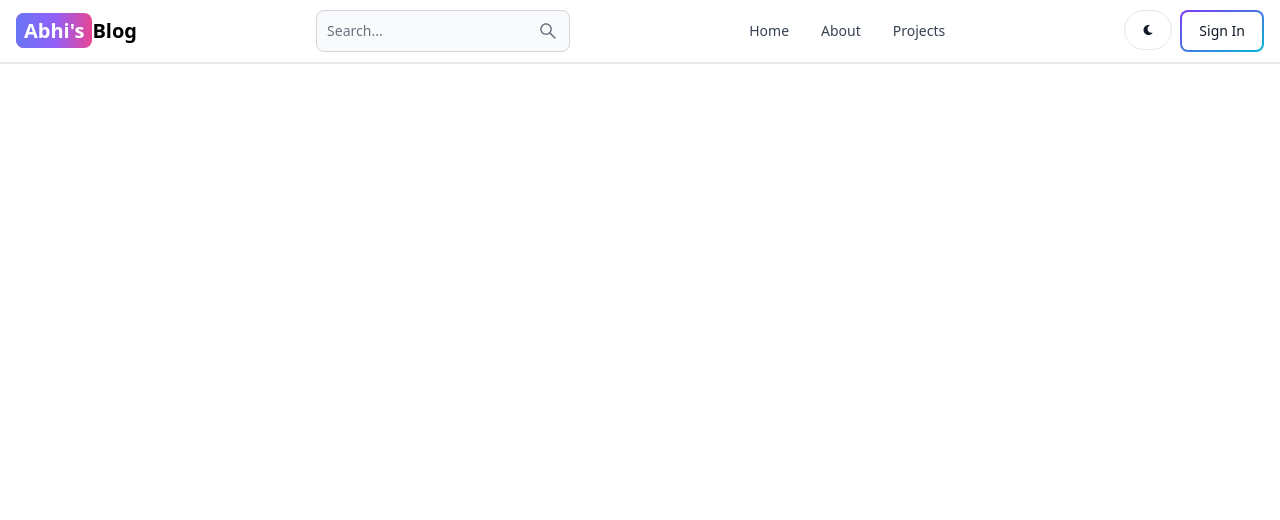
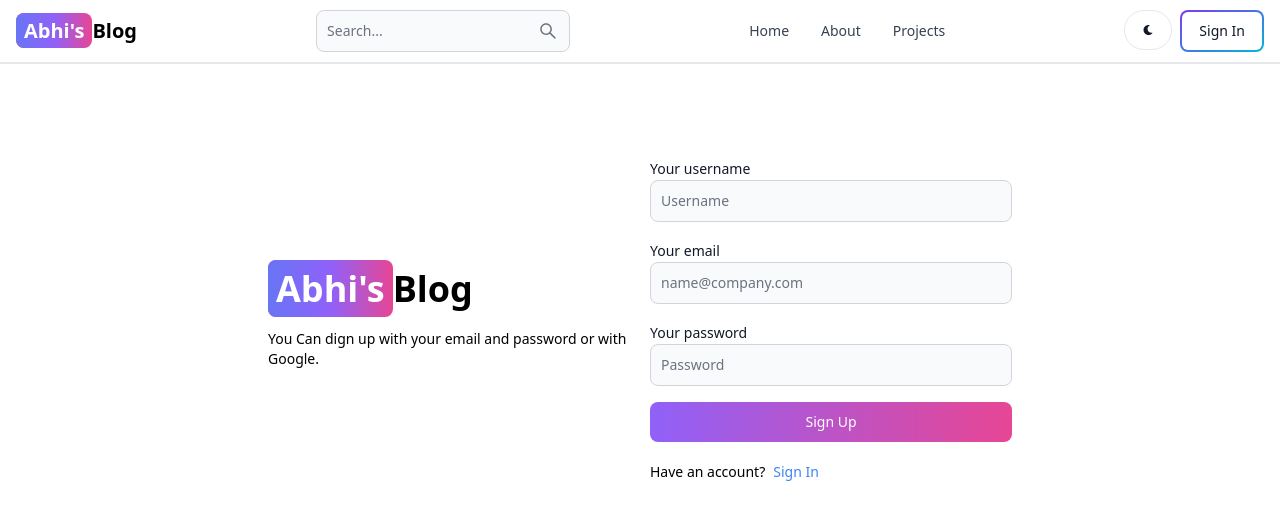
Before and after one commit to Abhishek87911/Blog-MERN, a React (Vite) app in the folder client/: page /sign-up in a window 1280 px wide. Shown: the top 520 px of the page. Built offline with nearby package versions, Linux system fonts and the light colour scheme.

Commit message:
create sign up page ui

```diff
--- a/client/src/components/Header.jsx
+++ b/client/src/components/Header.jsx
@@ -8,7 +8,7 @@
   return (
     <Navbar className="border-b-2">
      <Link to="/" className="self-center whitespace-nowrap text-sm sm:text-xl font-semibold dark:text-white">
-        <span className="px-2 py-1 bg-gradient-to-r from-indigo-500 via-purple-500 to bg-pink-500 rounded-lg text-white" >Abhi's</span>
+        <span className="px-2 py-1 bg-gradient-to-r from-indigo-500 via-purple-500 to bg-pink-500 rounded-lg text-white" >Abhi&apos;s</span>
         Blog
      </Link>
      <form >
--- a/client/src/pages/SignUp.jsx
+++ b/client/src/pages/SignUp.jsx
@@ -1,9 +1,64 @@
-
-
+import { Button, Label, TextInput } from "flowbite-react";
+import { Link } from "react-router-dom";
 export default function SignUp() {
   return (
-    <div>
-
+    <div className="min-h-screen mt-20">
+      <div className="flex p-3 max-w-3xl mx-auto flex-col md:flex-row md:items-center gap-5">
+        {/* left */}
+        <div className="flex-1">
+          <Link
+            to="/"
+            className="  font-bold dark:text-white text-4xl"
+          >
+            <span className="px-2 py-1 bg-gradient-to-r from-indigo-500 via-purple-500 to bg-pink-500 rounded-lg text-white">
+              Abhi&apos;s
+            </span>
+            Blog
+          </Link>
+          <p className="text-sm mt-5">
+            You Can dign up with your email and password
+            or with Google.
+          </p>
+        </div>
+        {/* right */}
+        <div className="flex-1">
+          <form className="flex flex-col gap-4">
+            <div>
+            <Label value="Your username"/>
+            <TextInput
+             type="text"
+             placeholder="Username"
+             id="username"
+            />
+            </div>
+            <div>
+            <Label value="Your email"/>
+            <TextInput
+             type="email"
+             placeholder="name@company.com"
+             id="email"
+            />
+            </div>
+            <div>
+            <Label value="Your password"/>
+            <TextInput
+             type="password"
+             placeholder="Password"
+             id="password"
+            />
+            </div>
+            <Button gradientDuoTone='purpleToPink' type='submit'>
+              Sign Up
+            </Button>
+          </form>
+          <div className="flex gap-2 text-sm mt-5">
+            <span>Have an account?</span>
+            <Link to='/sign-in' className="text-blue-500">
+              Sign In
+            </Link>
+          </div>
+        </div>
+      </div>
     </div>
-  )
+  );
 }
```
